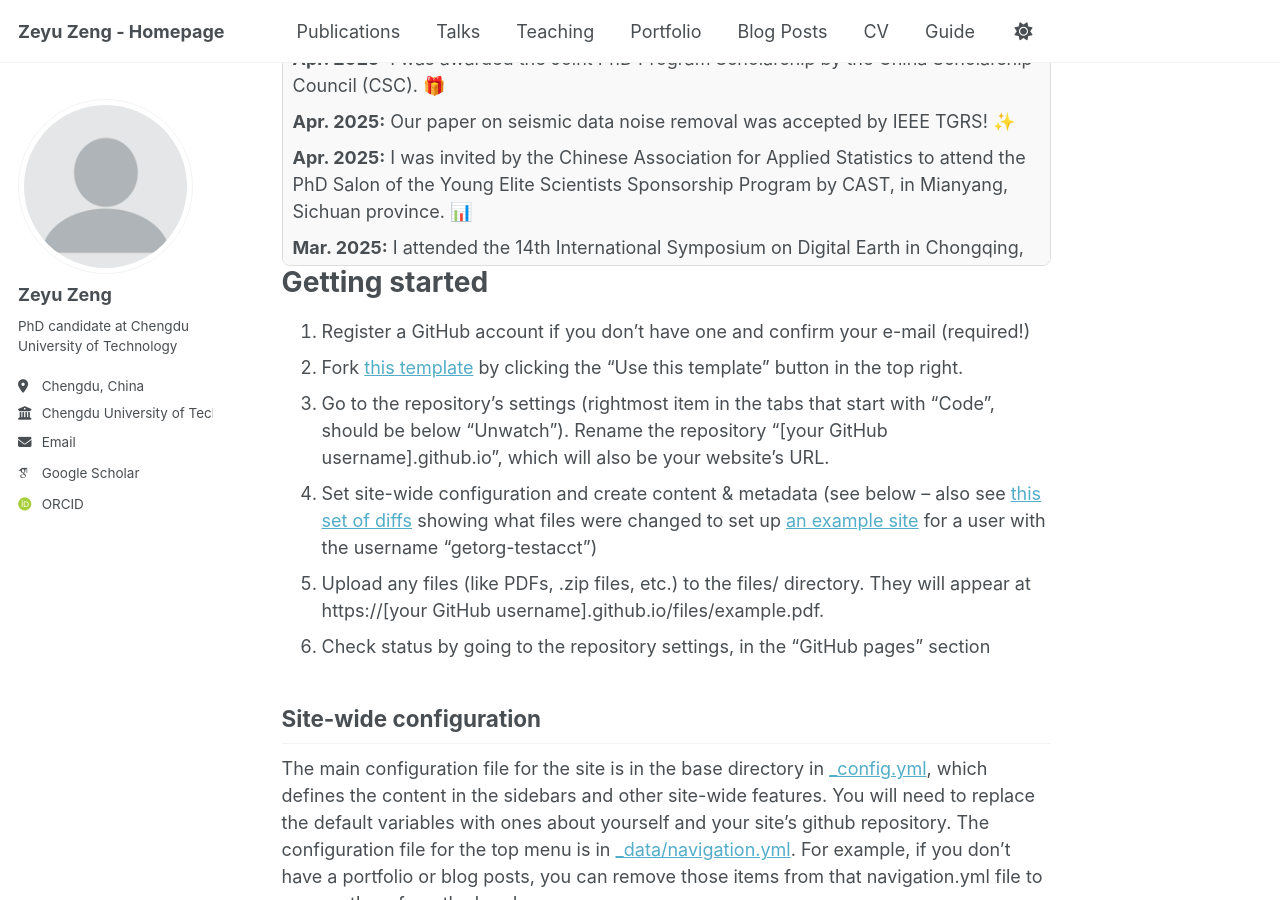
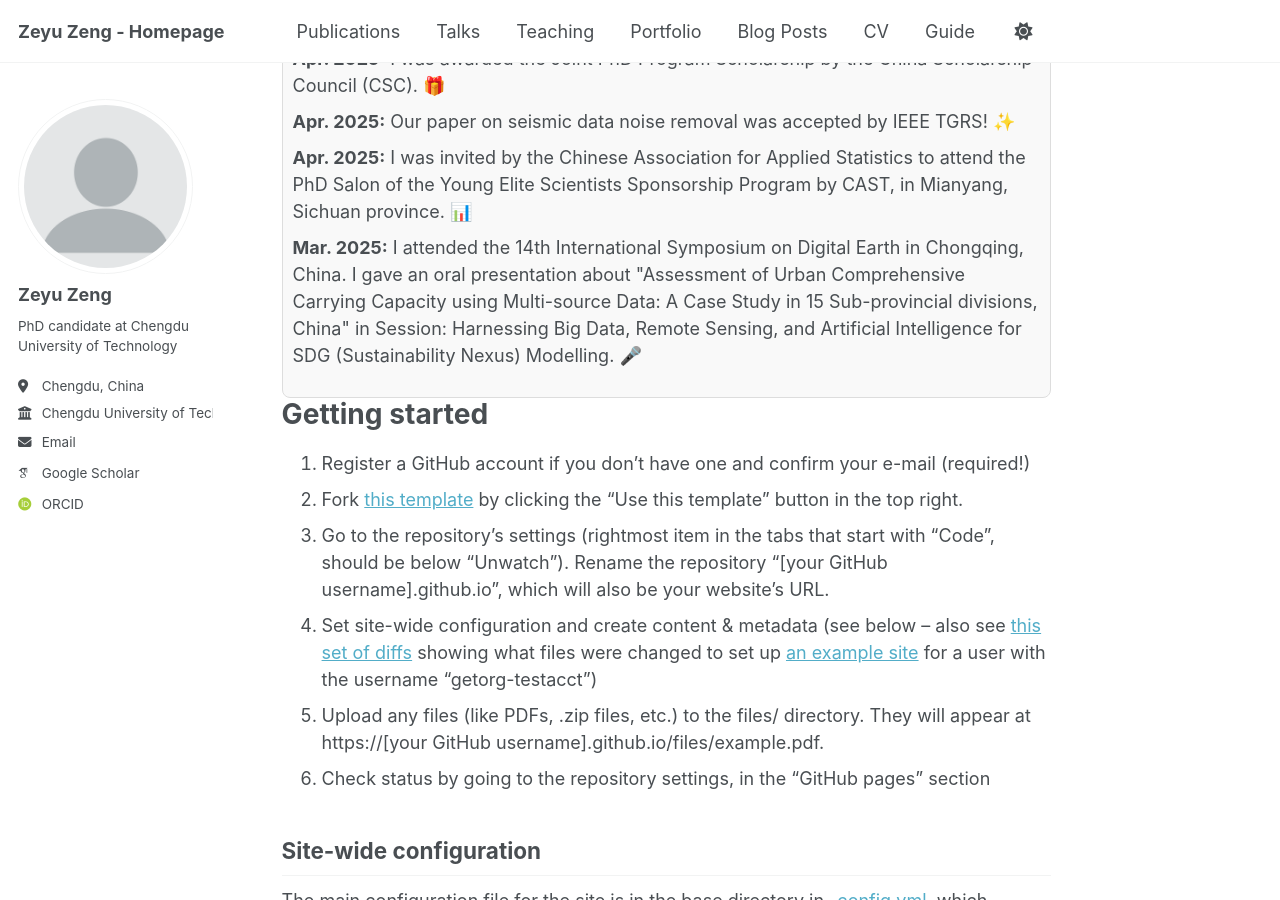
Before and after one commit to zengzeyu0704/zengzeyu0704.github.io, a Jekyll site: the page built from _pages/about.md, in a window 1280 px wide and 900 px high, scrolled down 993 px. Built offline with Jekyll 4.4.1, drawn with Linux system fonts in a browser that asks for light colours; some web fonts are replaced.

Commit message:
Update about.md

```diff
--- a/_pages/about.md
+++ b/_pages/about.md
@@ -17,7 +17,7 @@ Many of the features of dynamic content management systems (like Wordpress) can
 
 📣 Recent News
 ======
-<div style="max-height: 250px; overflow-y: auto; padding: 10px; border: 1px solid #ddd; border-radius: 8px; background-color: #f9f9f9;">
+<div style="max-height: 750px; overflow-y: auto; padding: 10px; border: 1px solid #ddd; border-radius: 8px; background-color: #f9f9f9;">
   <ul style="list-style-type: none; padding-left: 0;">
     <li><strong>Apr. 2025:</strong> I was awarded the Joint PhD Program Scholarship by the China Scholarship Council (CSC). 🎁</li>
     <li><strong>Apr. 2025:</strong> Our paper on seismic data noise removal was accepted by IEEE TGRS! ✨</li>
```
